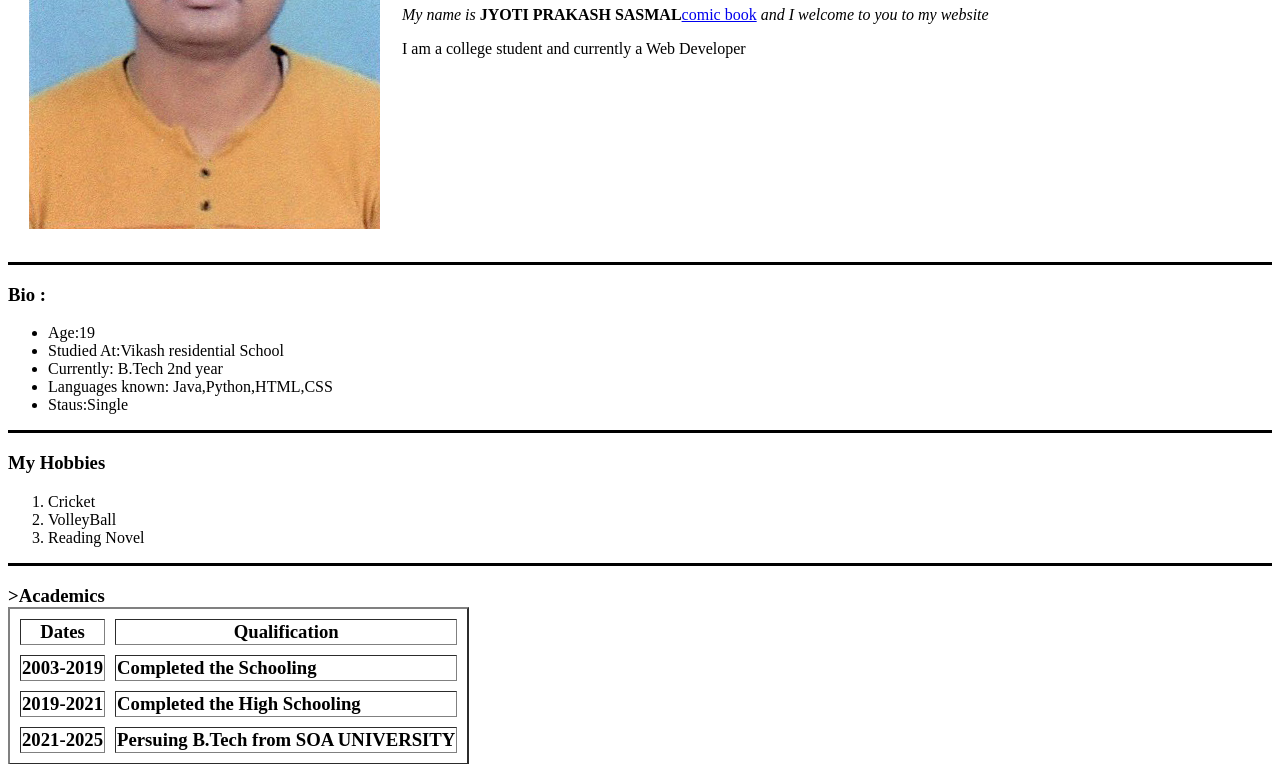
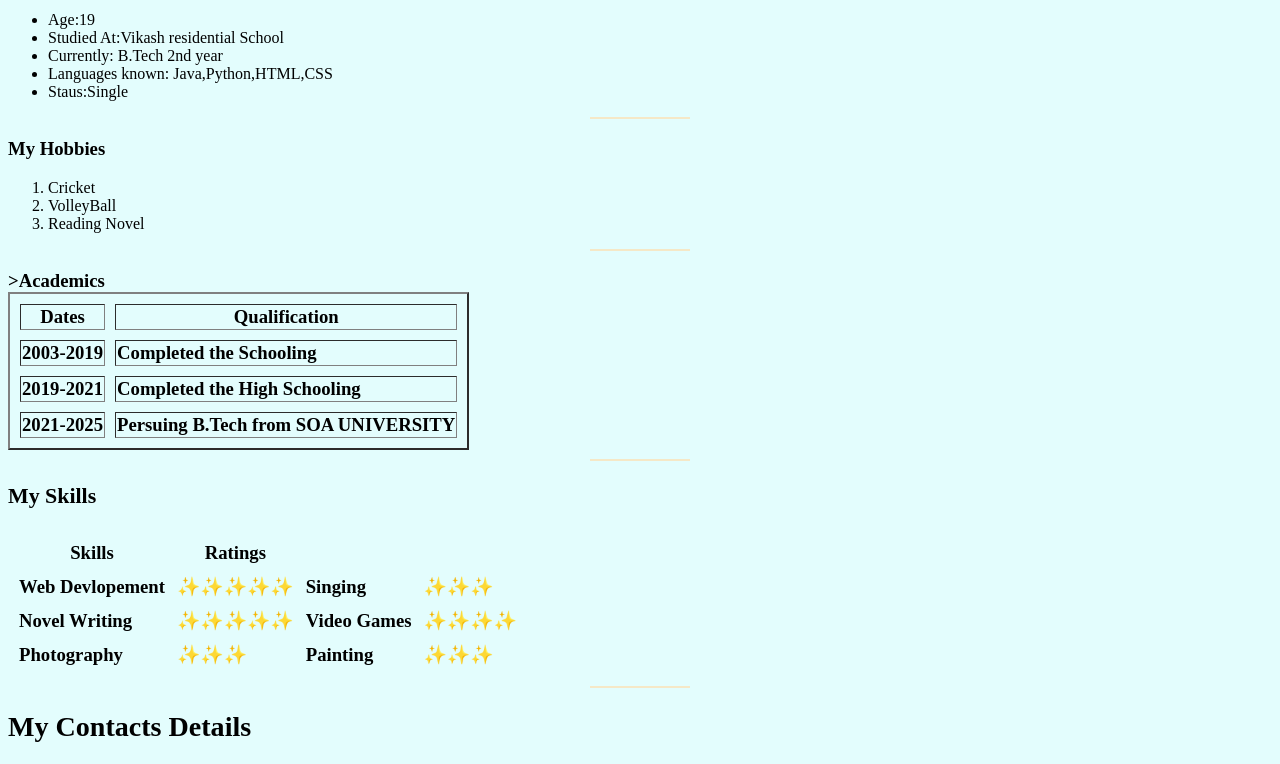
Before and after one commit to jyotiprakashsasmal2507/CV, a plain HTML site: page index.html in a window 1280 px wide. Shown: the part 262-1026 px from the top of the page. Drawn offline with Linux system fonts and the light colour scheme; files whose address does not match are found by name.

Commit message:
Update index.html

```diff
--- a/index.html
+++ b/index.html
@@ -3,6 +3,26 @@
   <head>
     <meta charset="utf-8">
     <title>J.P. Personal Site</title>
+
+    <style>
+body{
+background-color: #E3FDFD;
+margin 8px;
+}
+hr{
+  background-color: #F5E8C7;
+  border-style: none;
+  height: 2px;
+  width: 100px;
+
+}
+img{
+  height: 150px;
+  width: 120px;
+}
+
+    </style>
+
   </head>
   <body>
     <table cellspacing="20">
@@ -13,7 +33,7 @@
            <p>I am a college student and currently a Web Developer</p></td>
       </tr>
     </table>
-   <hr size="3" color="black">
+   <hr size="3">
    <h3>Bio :</h3>
    <ul>
      <li>Age:19 </li>
@@ -22,7 +42,7 @@
      <li>Languages known: Java,Python,HTML,CSS</li>
      <li>Staus:Single</li>
    </ul>
-   <hr size="3" color="black">
+   <hr size="3">
 
    <h3><strong>My Hobbies</strong></h3>
    <ol>
@@ -30,7 +50,7 @@
      <li>VolleyBall</li>
      <li>Reading Novel</li>
    </ol>
-<hr size="3" color="black">
+<hr size="3">
 
    <h3><strong>>Academics</strong</h3>
    <table border="2" cellspacing="10">
@@ -60,7 +80,7 @@
        <td>Persuing B.Tech from SOA UNIVERSITY</td>
      </tr>
    </table>
-   <hr size="3" color="black">
+   <hr size="3">
 
    <h3><strong>My Skills</strong></h3>
    <table cellspacing="10" >
@@ -89,7 +109,7 @@
          <td>✨✨✨</td>
        </tr>
    </table>
-   <hr size="3" color="black">
+   <hr size="3" >
      <h2> <strong>My Contacts Details</strong></h2>
        <p>Mobile No:7846939879</p>
        <p>Email:jyotiprakashsasmal2507@gmail.com</p>
@@ -103,9 +123,6 @@
            <label>Your Message</label><br>
            <textarea name="Your Message" rows="10" cols="30"></textarea><br>
            <input type="submit" name="">
-
-
-
  </form>
   </body>
 </html>
```
